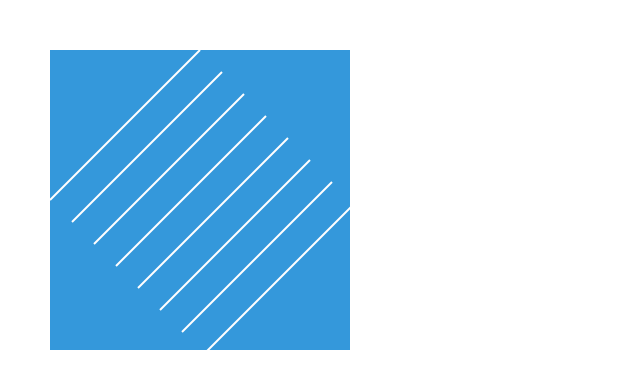
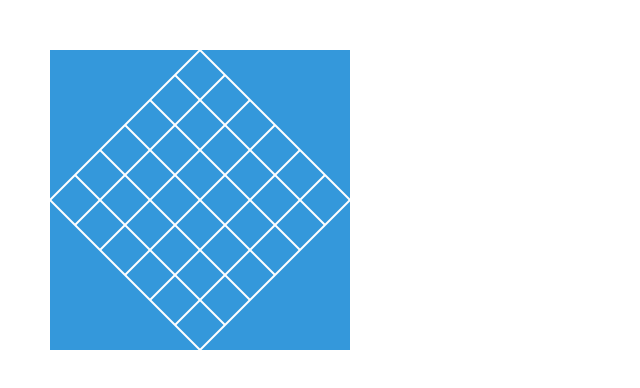
Before and after one commit to EHB-MCT/dev1-exercises-meryambelaouchi, a plain HTML site: page index.html in a window 1280 px wide. Shown: the whole page, without its empty margins (0-640 px from the left). Drawn offline with Linux system fonts and the light colour scheme.

Commit message:
3-1-e done

```diff
--- a/exercises/3-iteration-while/3-1-e.js
+++ b/exercises/3-iteration-while/3-1-e.js
@@ -13,10 +13,11 @@ function draw() {
 }
 
 function drawDiagonalGrid() {
-    let i = ;
-    while (i <= ) {
-        Utils.drawLine(, , , );
-        Utils.drawLine(, , , );
-        i = ;
+    let i = 0;
+    while (i <= 6) {
+        let step = i * 25;
+        Utils.drawLine(50 + step, 200 + step, 200 + step, 50 + step);
+        Utils.drawLine(50 + step, 200 - step, 200 + step, 350 - step);
+        i++;
     }
 }
--- a/index.html
+++ b/index.html
@@ -1,7 +1,7 @@
 <html>
 
 <head>
-    <script src="exercises/3-iteration-while/3-1-d.js" type="module"></script>
+    <script src="exercises/3-iteration-while/3-1-e.js" type="module"></script>
     <link rel="stylesheet" type="text/css" href="styles/index.css" />
 </head>
 
```
